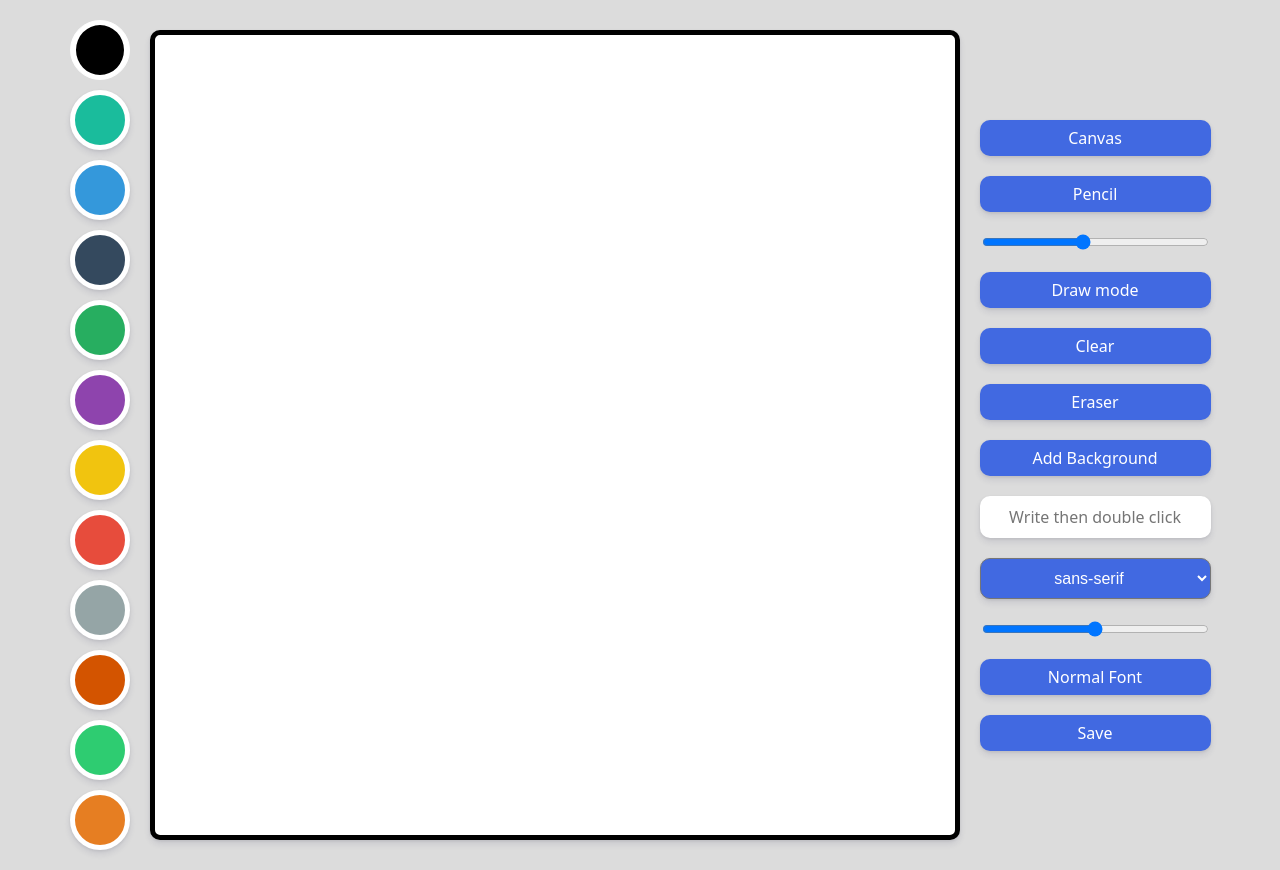
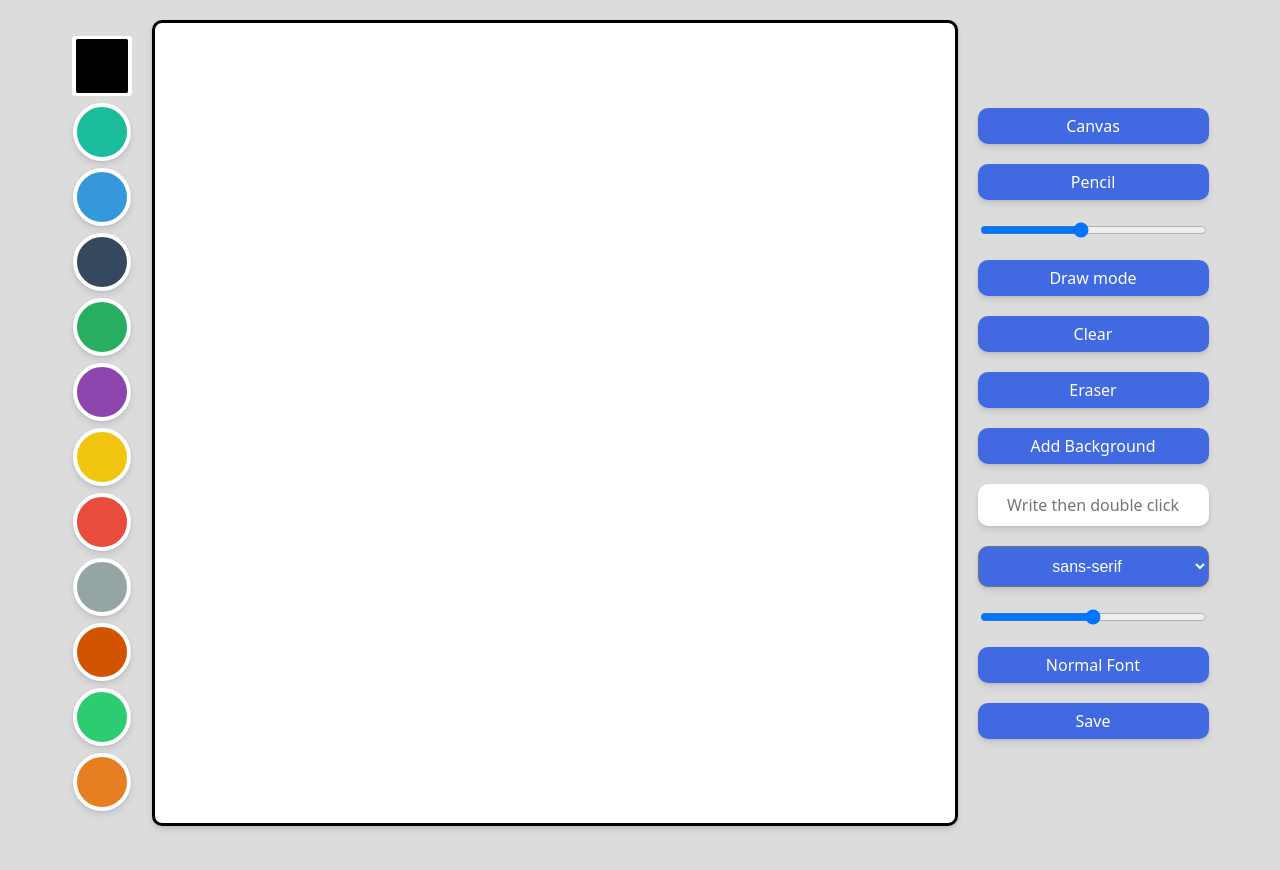
Before and after one commit to hwahyeon/js-mememake, a plain HTML site: page index.html in a window 1280 px wide. After the commit the page ends 846 px from the top, so only its background shows below. Drawn offline with Linux system fonts and the light colour scheme.

Commit message:
Update styles.css

```diff
--- a/styles.css
+++ b/styles.css
@@ -13,7 +13,7 @@ body {
 canvas {
     width:800px;
     height:800px;
-    border:5px solid black;
+    border:3px solid black;
     background-color: white;
     border-radius: 10px;
     box-shadow: 0 4px 6px rgba(50, 50, 93, 0.11), 0 1px 3px rgba(0, 0, 0, 0.08);
@@ -34,7 +34,7 @@ body {
 .color-options{
     display: flex;
     flex-direction: column;
-    gap: 10px;
+    gap: 7px;
     align-items: center;
 }
 
@@ -43,7 +43,7 @@ body {
     height: 50px;
     border-radius: 50%;
     cursor: pointer;
-    border: 5px solid white;
+    border: 4px solid white;
     transition: transform ease-in-out .1s;
     box-shadow: 0 4px 6px rgba(50, 50, 93, 0.11), 0 1px 3px rgba(0, 0, 0, 0.08);
 }
@@ -88,26 +88,13 @@ button:hover {
     transition: opacity linear .3s;
     box-shadow: 0 4px 6px rgba(50, 50, 93, 0.11), 0 1px 3px rgba(0, 0, 0, 0.08);
 }
-/*
-input#color[type=color]{
-    all:unset;
-    overflow: hidden;
-    width: 50px;
-    height: 50px;
-    border: 5px solid white;
-    cursor: pointer;
-    border: 5px solid white;
-    transition: transform ease-in-out .1s;
-    box-shadow: 0 4px 6px rgba(50, 50, 93, 0.11), 0 1px 3px rgba(0, 0, 0, 0.08);
-}
-*/
-
 
 input[type=color]{
 	width: 60px;
 	height: 60px;
 	border: 1px solid white;
-	border-radius: 50%;
+	border-radius: 5%;
+    cursor: pointer;
 }
 
 input[type="color"]::-webkit-color-swatch-wrapper {
@@ -115,8 +102,8 @@ input[type="color"]::-webkit-color-swatch-wrapper {
 }
 
 input[type="color"]::-webkit-color-swatch {
-	border-radius: 50%;
-    border: solid white;
+	border-radius: 5%;
+    border: 1px solid white;
 }
 
 input#text {
```
